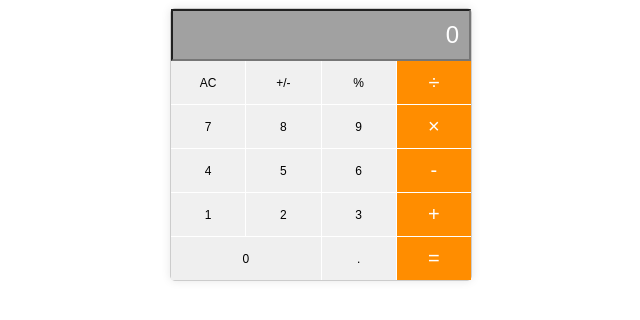
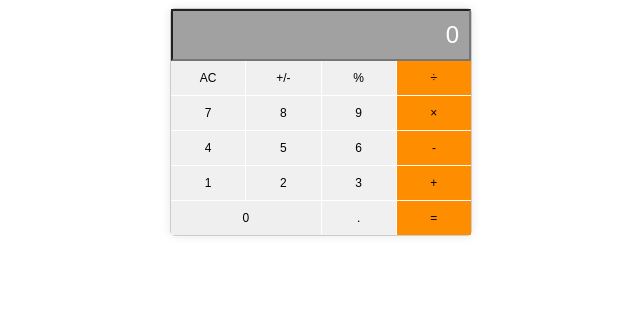
Before and after one commit to Yonasle/Math_Magicians, a React (Create React App) app: page / in a window 1280 px wide. Shown: the top 320 px of the page, without its empty margins (319-959 px from the left). Built offline with nearby package versions, Linux system fonts and the light colour scheme.

Commit message:
add child component and update the layout

```diff
--- a/package.json
+++ b/package.json
@@ -6,6 +6,7 @@
     "@testing-library/jest-dom": "^5.17.0",
     "@testing-library/react": "^13.4.0",
     "@testing-library/user-event": "^13.5.0",
+    "prop-types": "^15.8.1",
     "react": "^18.2.0",
     "react-dom": "^18.2.0",
     "react-scripts": "5.0.1",
--- /dev/null
+++ b/src/components/Button.js
@@ -0,0 +1,18 @@
+import React from 'react';
+import PropTypes from 'prop-types'; // Import prop-types
+
+function Button({ type, label }) {
+  return (
+    <button type="button" className={type}>
+      {label}
+    </button>
+  );
+}
+
+// Define prop types for Button component
+Button.propTypes = {
+  type: PropTypes.string.isRequired,
+  label: PropTypes.string.isRequired,
+};
+
+export default Button;
--- a/src/components/Calculator.css
+++ b/src/components/Calculator.css
@@ -46,7 +46,8 @@ button {
 
 .operator {
   background-color: #ff8d00;
-  color: #fff;
+  color: #000;
+  font-size: 12px;
 }
 
 .zero {
--- a/src/components/Calculator.js
+++ b/src/components/Calculator.js
@@ -1,18 +1,20 @@
 import React from 'react';
 import './Calculator.css';
+import Display from './Display'; // Import the Display component
+import Button from './Button'; // Import the Button component
 
 function Calculator() {
   return (
     <div className="calculator">
-      <div className="display">
-        <input type="text" value="0" readOnly />
-      </div>
+      <Display />
+      {' '}
+      {/* Render the Display component */}
       <div className="buttons">
         <div className="row">
-          <button type="button" className="number">AC</button>
-          <button type="button" className="number">+/-</button>
-          <button type="button" className="number">%</button>
-          <button type="button" className="operator">÷</button>
+          <Button type="number" label="AC" />
+          <Button type="number" label="+/-" />
+          <Button type="number" label="%" />
+          <Button type="operator" label="÷" />
         </div>
         <div className="row">
           <button type="button" className="number">7</button>
@@ -37,6 +39,7 @@ function Calculator() {
           <button type="button" className="number">.</button>
           <button type="button" className="operator">=</button>
         </div>
+        {/* Add more rows of buttons using the Button component */}
       </div>
     </div>
   );
--- /dev/null
+++ b/src/components/Display.js
@@ -0,0 +1,11 @@
+import React from 'react';
+
+function Display() {
+  return (
+    <div className="display">
+      <input type="text" value="0" readOnly />
+    </div>
+  );
+}
+
+export default Display;
```
Also changed, not shown: 1 other file (tests, documents, lock files or other folders).
